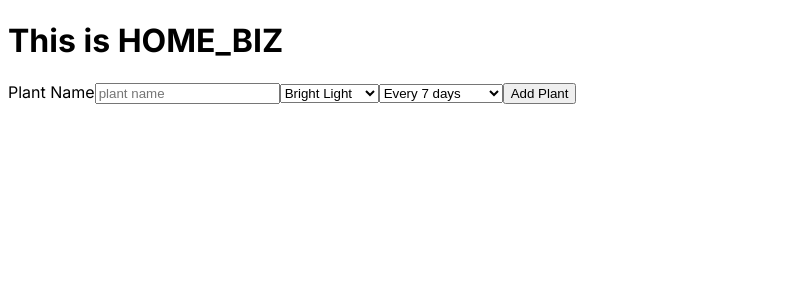
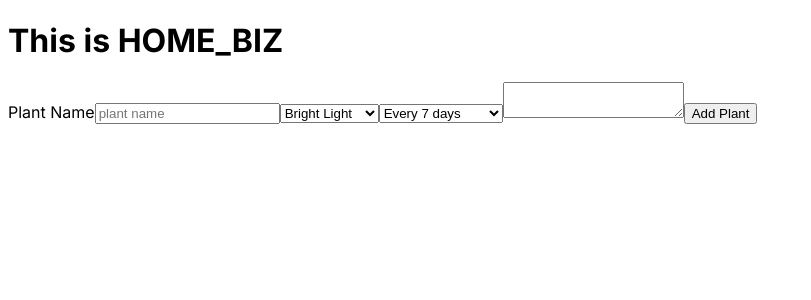
Before and after one commit to Home-Biz-LLS/home-biz, a Next.js app: page / in a window 1280 px wide. Shown: the top 300 px of the page, without its empty margins (0-811 px from the left). Built offline with nearby package versions, Linux system fonts and the light colour scheme.

Commit message:
feat: (page.tsx) note input

```diff
--- a/src/app/page.tsx
+++ b/src/app/page.tsx
@@ -10,13 +10,14 @@ const Home = () => {
   const nameRef = React.useRef<HTMLInputElement>(null);
   const lightRef = React.useRef<HTMLSelectElement>(null)
   const waterRef = React.useRef<HTMLSelectElement>(null)
-
+const noteRef = React.useRef<HTMLTextAreaElement>(null)
   const handleClick = (e: React.FormEvent) => {
     e.preventDefault();
     const plantName = nameRef.current?.value || "";
     const lightLevel = lightRef.current?.value || ""
     const waterFrequency = waterRef.current?.value || ""
-    setPlants([...plants, { plantName, lightLevel, waterFrequency }]);
+    const note = noteRef.current?.value || ""
+    setPlants([...plants, { plantName, lightLevel, waterFrequency, note }]);
     console.log(plants);
   };
 
@@ -43,6 +44,7 @@ const Home = () => {
           <option value="Every 14 days">Every 14 days</option>
           <option value="Every 30 days">Every 30 days</option>
         </select>
+        <textarea ref={noteRef}></textarea>
         <button onClick={handleClick}>Add Plant</button>
       </form>
       <section>
@@ -51,6 +53,9 @@ const Home = () => {
             return (
               <li key={index}>
                 <h2>{plant.plantName}</h2>
+                <p>{plant.lightLevel}</p>
+                <p>{plant.waterFrequency}</p>
+                <p>{plant.note}</p>
               </li>
             )
           })}
--- a/src/app/types.ts
+++ b/src/app/types.ts
@@ -2,4 +2,5 @@ export type PlantT = {
   plantName: string;
   lightLevel: string;
   waterFrequency: string;
+  note: string;
 };
```
